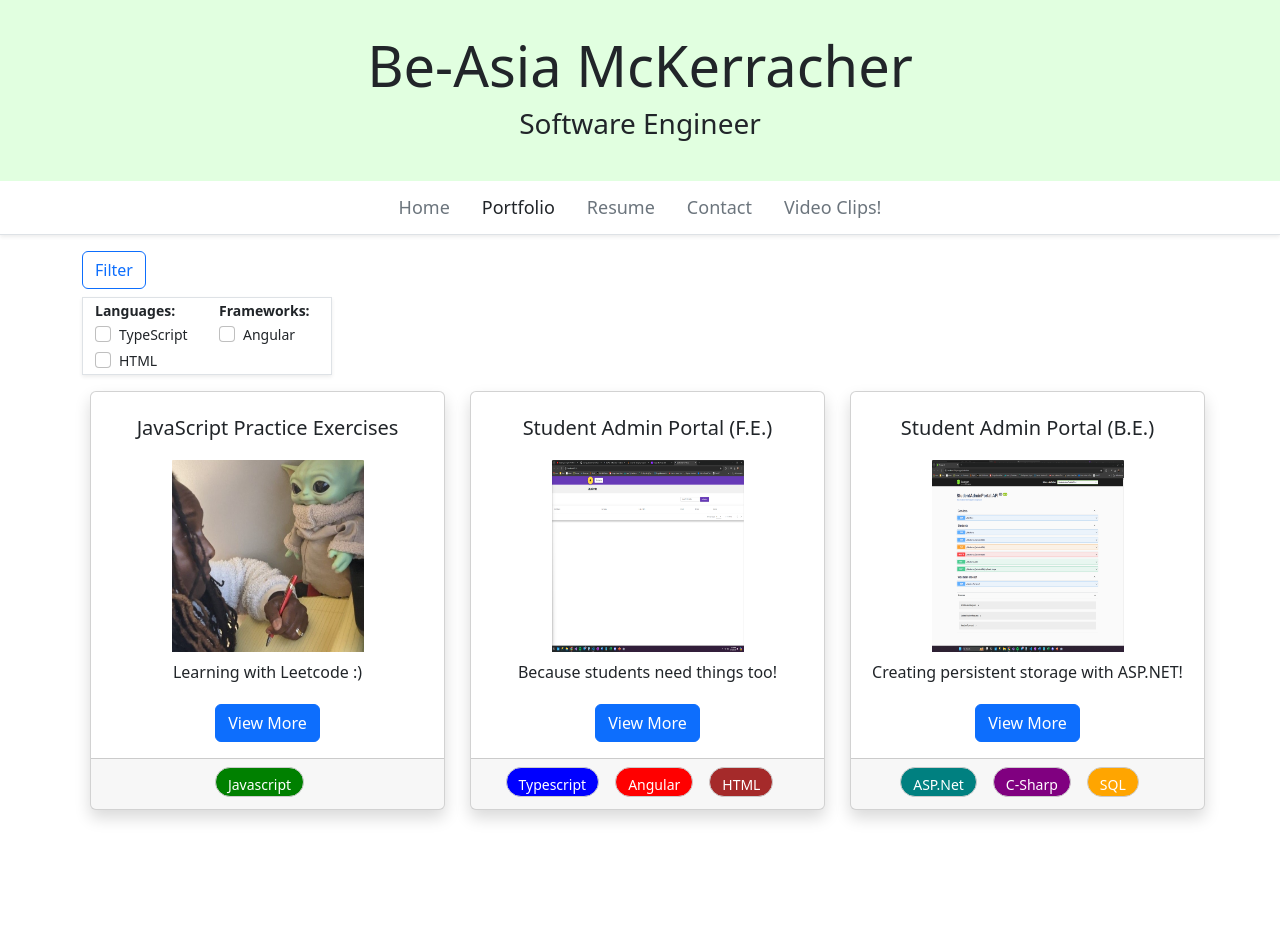
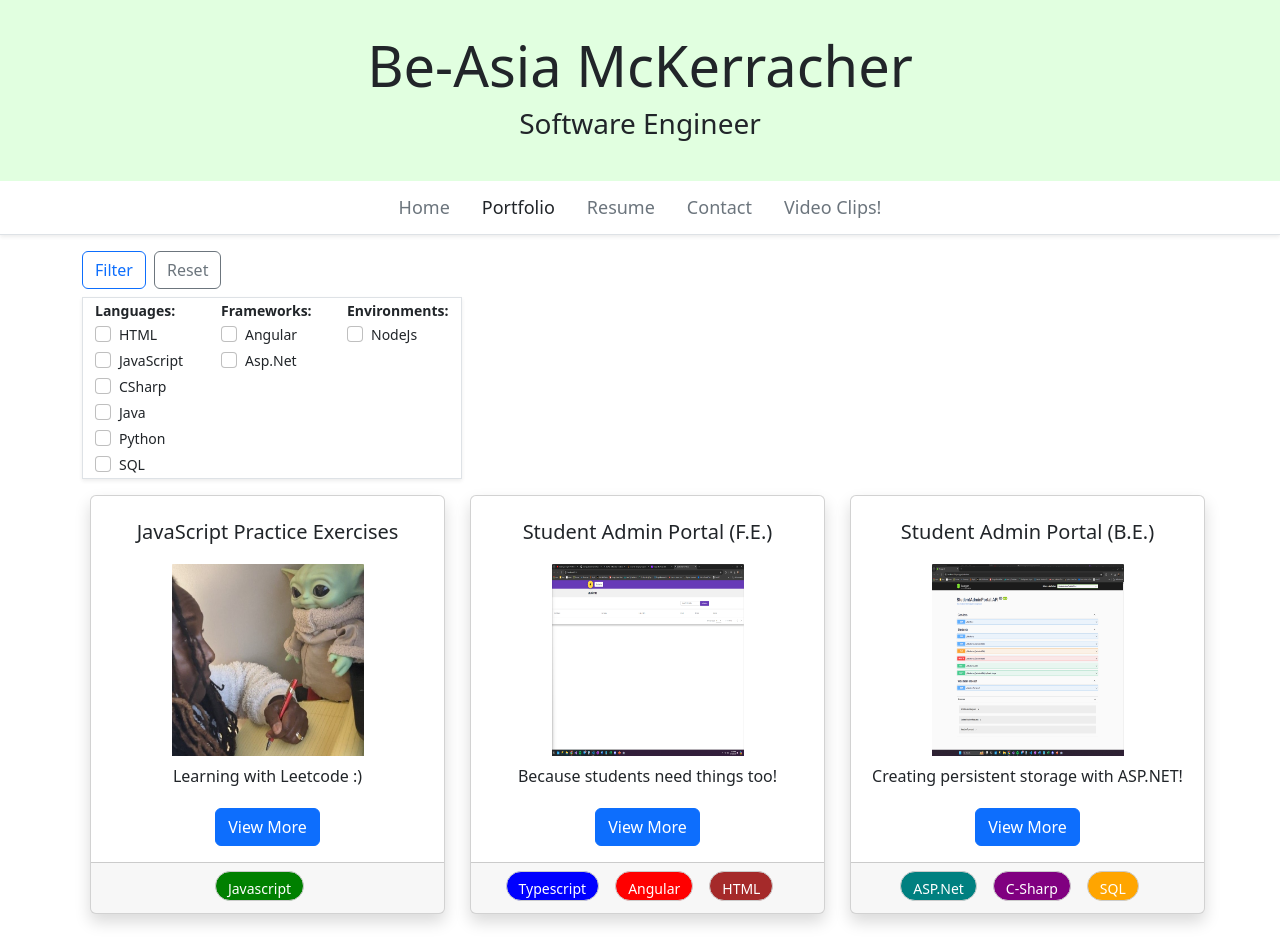
Before and after one commit to amerigirl/AngularPortfolioWebsite, an Angular app: page /portfolio in a window 1280 px wide. Both pictures are taken after a click on the button "Filter". Before the commit the page ends 842 px from the top, so only its background shows below. Built offline with nearby package versions, Linux system fonts and the light colour scheme.

Commit message:
filtering nearly complete

```diff
--- a/src/app/portfolio/portfolio.component.html
+++ b/src/app/portfolio/portfolio.component.html
@@ -7,28 +7,24 @@
       >
         Filter
       </button>
+
+      <button
+        class="btn btn-outline-secondary mb-2"
+        (click)="resetFilters()"
+      >
+        Reset
+      </button>
     </div>
 
     <div [collapse]="isCollapsed" [isAnimated]="true">
-      <div class="border mb-2 shadow-sm" style="width: 250px">
+      <div class="border mb-2 shadow-sm" style="width: 380px">
         <form>
           <div class="row mx-0">
             <div class="col">
               <small><b>Languages:</b></small>
               <div class="form-group">
-                <div class="form-check">   <!--builds your checkbox-->
-
-                  <!--review two-way binding using ngModel-->
-                  <input
-                    type="checkbox"
-                    class="form-check-input position-static me-2"
-                    [(ngModel)]="typeScript"
-                    (change)="filter()"
-                    name="typeScript"
-                  />
-                  <label class="form-check-label small">TypeScript</label>
-                </div>
-                <div class="form-check">   <!--builds your checkbox-->
+                <div class="form-check">
+                  <!--builds your checkbox-->
 
                   <!--review two-way binding using ngModel-->
                   <input
@@ -40,12 +36,81 @@
                   />
                   <label class="form-check-label small">HTML</label>
                 </div>
+                <div class="form-check">
+                  <!--builds your checkbox-->
+
+                  <!--review two-way binding using ngModel-->
+                  <input
+                    type="checkbox"
+                    class="form-check-input position-static me-2"
+                    [(ngModel)]="javaScript"
+                    (change)="filter()"
+                    name="javaScript"
+                  />
+                  <label class="form-check-label small">JavaScript</label>
+                </div>
+
+                <div class="form-check">
+                  <!--builds your checkbox-->
+
+                  <!--review two-way binding using ngModel-->
+                  <input
+                    type="checkbox"
+                    class="form-check-input position-static me-2"
+                    [(ngModel)]="cSharp"
+                    (change)="filter()"
+                    name="cSharp"
+                  />
+                  <label class="form-check-label small">CSharp</label>
+                </div>
+
+                <div class="form-check">
+                  <!--builds your checkbox-->
+
+                  <!--review two-way binding using ngModel-->
+                  <input
+                    type="checkbox"
+                    class="form-check-input position-static me-2"
+                    [(ngModel)]="java"
+                    (change)="filter()"
+                    name="java"
+                  />
+                  <label class="form-check-label small">Java</label>
+                </div>
+                <div class="form-check">
+                  <!--builds your checkbox-->
+
+                  <!--review two-way binding using ngModel-->
+                  <input
+                    type="checkbox"
+                    class="form-check-input position-static me-2"
+                    [(ngModel)]="python"
+                    (change)="filter()"
+                    name="python"
+                  />
+                  <label class="form-check-label small">Python</label>
+                </div>
+
+                <div class="form-check">
+                  <!--builds your checkbox-->
+
+                  <!--review two-way binding using ngModel-->
+                  <input
+                    type="checkbox"
+                    class="form-check-input position-static me-2"
+                    [(ngModel)]="sql"
+                    (change)="filter()"
+                    name="sql"
+                  />
+                  <label class="form-check-label small">SQL</label>
+                </div>
               </div>
             </div>
 
             <div class="col">
               <small><b>Frameworks:</b></small>
-                <div class="form-check">   <!--builds your checkbox-->
+              <div class="form-check">
+                <!--builds your checkbox-->
 
                 <!--review two-way binding using ngModel-->
                 <input
@@ -56,6 +121,36 @@
                   name="angular"
                 />
                 <label class="form-check-label small">Angular</label>
+              </div>
+
+              <div class="form-check">
+                <!--builds your checkbox-->
+
+                <!--review two-way binding using ngModel-->
+                <input
+                  type="checkbox"
+                  class="form-check-input position-static me-2"
+                  [(ngModel)]="aspNet"
+                  (change)="filter()"
+                  name="aspNet"
+                />
+                <label class="form-check-label small">Asp.Net</label>
+              </div>
+            </div>
+            <div class="col">
+              <small><b>Environments:</b></small>
+              <div class="form-check">
+                <!--builds your checkbox-->
+
+                <!--review two-way binding using ngModel-->
+                <input
+                  type="checkbox"
+                  class="form-check-input position-static me-2"
+                  [(ngModel)]="nodeJS"
+                  (change)="filter()"
+                  name="nodeJS"
+                />
+                <label class="form-check-label small">NodeJs</label>
               </div>
             </div>
           </div>
--- a/src/app/portfolio/portfolio.component.ts
+++ b/src/app/portfolio/portfolio.component.ts
@@ -11,7 +11,7 @@ import { ProjectsService } from '../_services/projects.service';
 export class PortfolioComponent implements OnInit {
   projects = {} as Project[]; //let's chat about this!
   isCollapsed: boolean = true;
-  typeScript: boolean = false;
+
   html: boolean = false;
   angular: boolean = false;
   javaScript: boolean = false;
@@ -22,6 +22,7 @@ export class PortfolioComponent implements OnInit {
   nodeJS: boolean = false;
   sql: boolean = false;
 
+  filtering: boolean = false;
   constructor(
     private titleservice: Title,
     private projectService: ProjectsService
@@ -36,10 +37,6 @@ export class PortfolioComponent implements OnInit {
 
   filter() {
     let filterTags: Tag[] = [];
-
-    if (this.typeScript) {
-      filterTags.push(Tag.TYPESCRIPT);
-    }
 
     if (this.html) {
       filterTags.push(Tag.HTML);
@@ -76,6 +73,22 @@ export class PortfolioComponent implements OnInit {
       filterTags.push(Tag.SQL);
     }
 
+
     this.projects = this.projectService.getProjectsByFilter(filterTags);
   }
+
+  resetFilters() {
+    this.html = false;
+    this.angular = false;
+    this.javaScript = false;
+    this.cSharp = false;
+    this.java = false;
+    this.aspNet = false;
+    this.python = false;
+    this.nodeJS = false;
+    this.sql = false;
+
+    this.projects = this.projectService.getProjects();
+  }
+
 }
```
Lines whose indentation alone changed are shown as unchanged.
